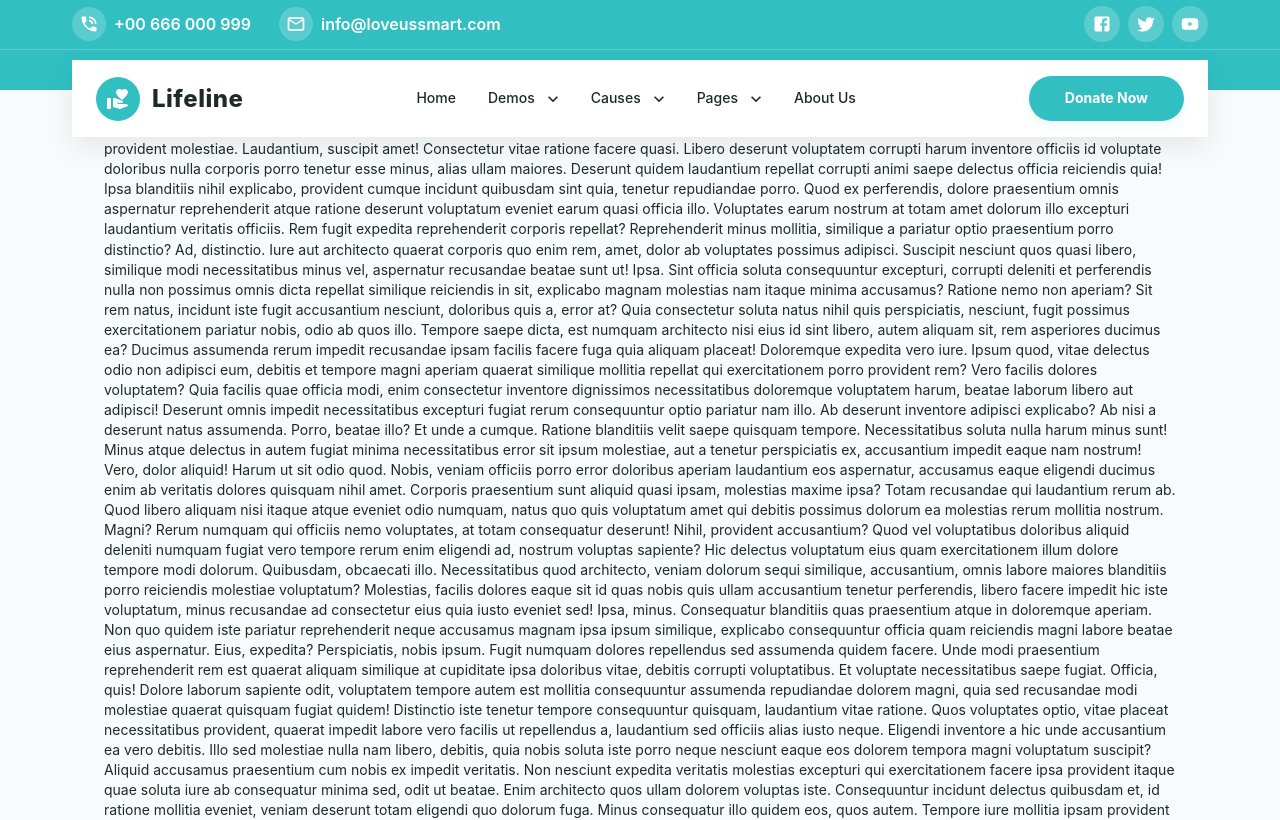
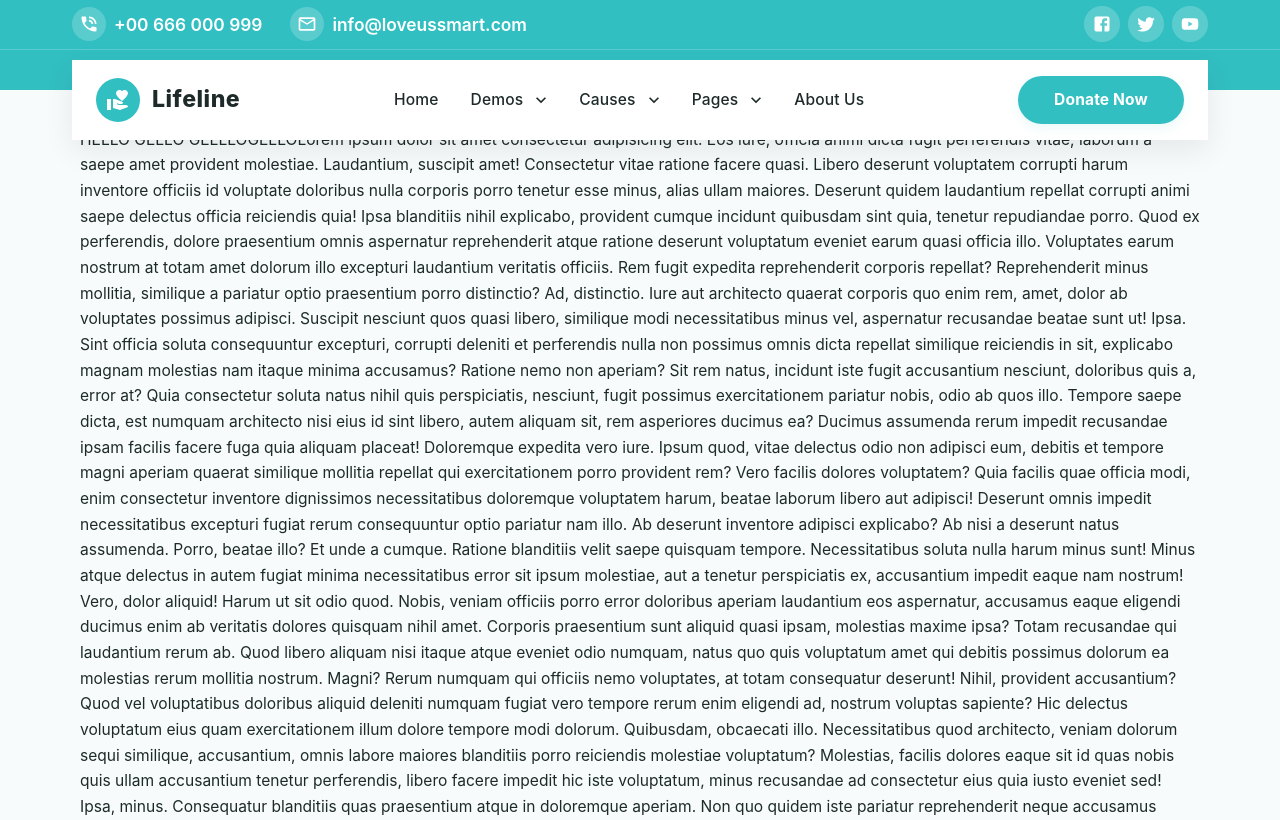
Before and after one commit to BiswarupChatt/rangmashal-v2-fe, a React (Vite) app: page / in a window 1280 px wide. Shown: the top 820 px of the page. Built offline with nearby package versions, Linux system fonts and the light colour scheme.

Commit message:
changes in theme

```diff
--- a/src/layout/MainLayout.jsx
+++ b/src/layout/MainLayout.jsx
@@ -23,7 +23,11 @@ export default function MainLayout() {
 
             <AppHeader />
 
-            <Box sx={{ px: 13 }}>
+            <Box
+                sx={{
+                    px: { xs: 2, sm: 3, md: 6, lg: 10 },
+                }}
+            >
                 <Outlet />
             </Box>
 
--- a/src/theme/theme.js
+++ b/src/theme/theme.js
@@ -1,4 +1,13 @@
 import { createTheme } from "@mui/material/styles";
+
+const fluidSize = (minPx, maxPx, minViewport = 360, maxViewport = 1536) => {
+    const slope = (maxPx - minPx) / (maxViewport - minViewport);
+    const yAxisIntersection = minPx - slope * minViewport;
+
+    return `clamp(${(minPx / 16).toFixed(4)}rem, ${yAxisIntersection.toFixed(4)}px + ${(slope * 100).toFixed(
+        4
+    )}vw, ${(maxPx / 16).toFixed(4)}rem)`;
+};
 
 const theme = createTheme({
     palette: {
@@ -45,15 +54,21 @@ const theme = createTheme({
 
     typography: {
         fontFamily: "'Inter', 'Roboto', sans-serif",
-
-        h1: { fontSize: "2.5rem", fontWeight: 700 },
-        h2: { fontSize: "2rem", fontWeight: 700 },
-        h3: { fontSize: "1.75rem", fontWeight: 600 },
-        h4: { fontSize: "1.5rem", fontWeight: 600 },
-        body1: { fontSize: "1rem" },
+        h1: { fontSize: fluidSize(34, 56), fontWeight: 700, lineHeight: 1.15, letterSpacing: "-0.02em" },
+        h2: { fontSize: fluidSize(30, 46), fontWeight: 700, lineHeight: 1.2, letterSpacing: "-0.015em" },
+        h3: { fontSize: fluidSize(26, 36), fontWeight: 600, lineHeight: 1.25 },
+        h4: { fontSize: fluidSize(22, 30), fontWeight: 600, lineHeight: 1.3 },
+        h5: { fontSize: fluidSize(20, 24), fontWeight: 600, lineHeight: 1.35 },
+        h6: { fontSize: fluidSize(18, 20), fontWeight: 600, lineHeight: 1.4 },
+        subtitle1: { fontSize: fluidSize(16, 18), lineHeight: 1.55 },
+        subtitle2: { fontSize: fluidSize(14, 16), lineHeight: 1.5, fontWeight: 600 },
+        body1: { fontSize: fluidSize(15, 18), lineHeight: 1.7 },
+        body2: { fontSize: fluidSize(14, 16), lineHeight: 1.65 },
         button: {
+            fontSize: fluidSize(14, 16),
             textTransform: "none",
             fontWeight: 600,
+            letterSpacing: "0.01em",
         },
     },
 
```
